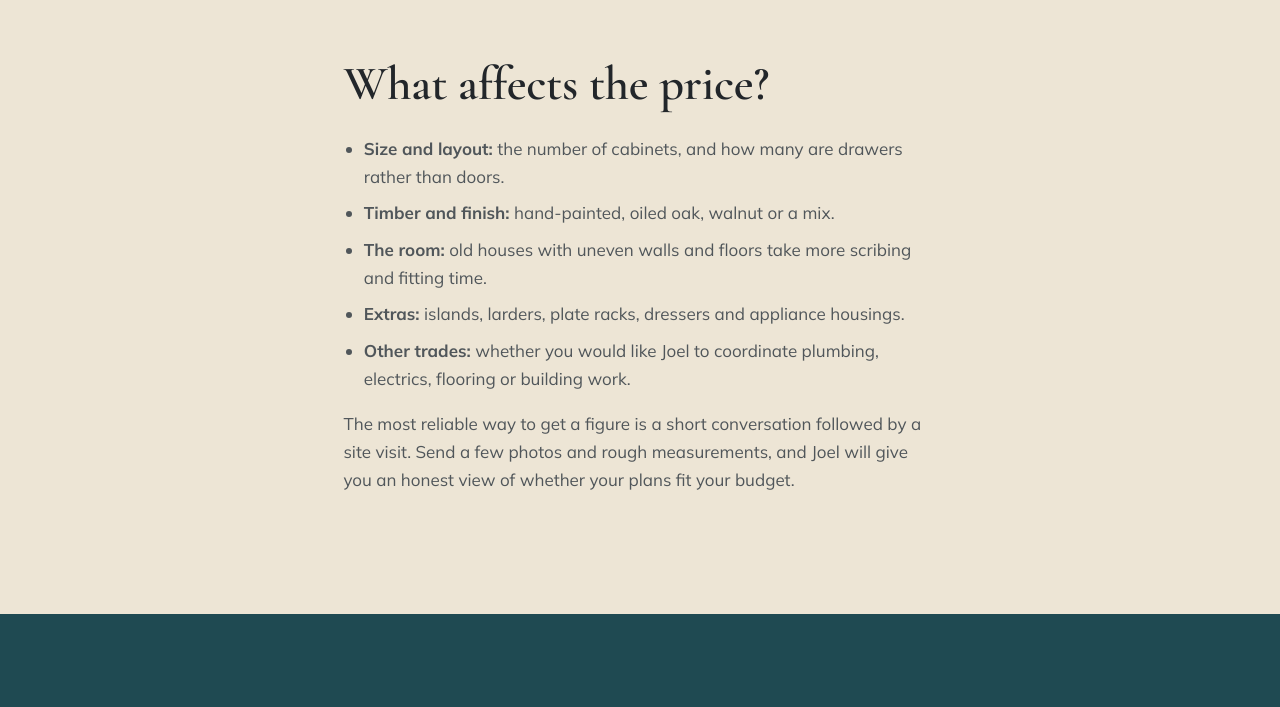
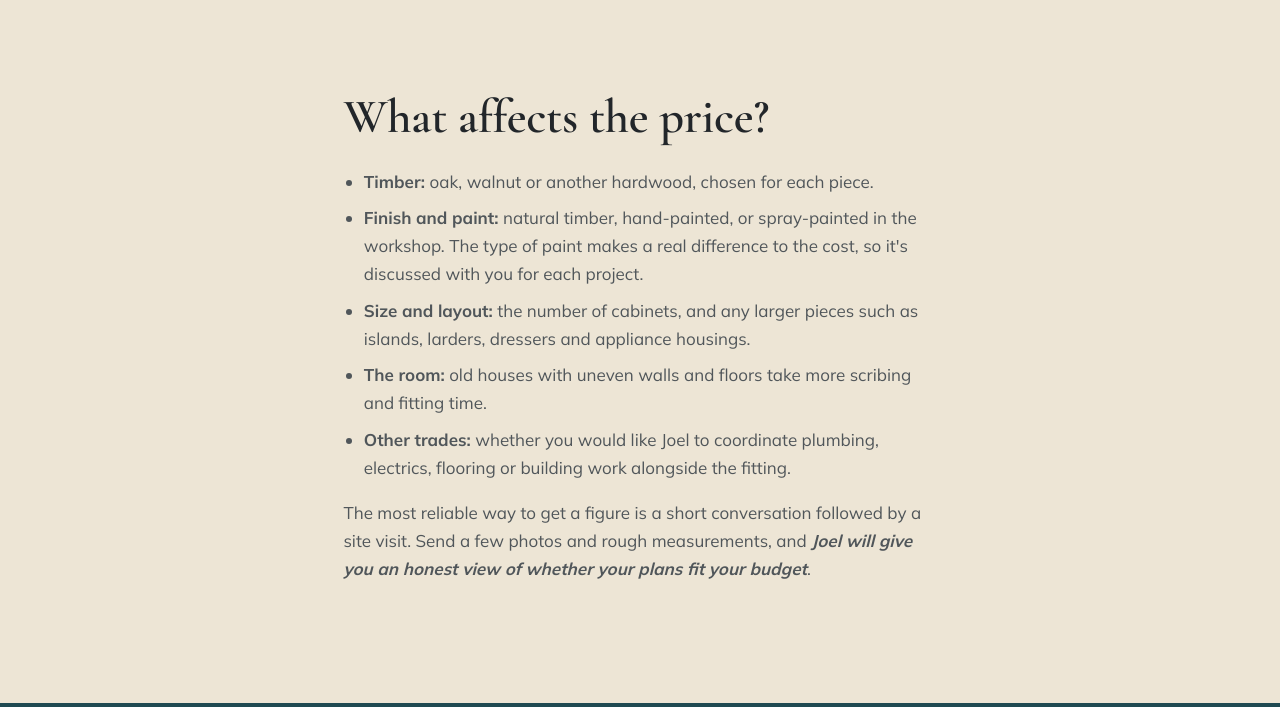
Before and after one commit to halfJobRob/joel-dyter, an Eleventy site: page src/prices.njk in a window 1280 px wide. Shown: the part 1160-1867 px from the top of the page. Built offline with nearby package versions, Linux system fonts and the light colour scheme; Eleventy itself is replaced by a stand-in of ours; files that its build step writes are made by us from their sources.

Commit message:
Prices page updated and new search description added

```diff
--- a/src/_data/pricing.json
+++ b/src/_data/pricing.json
@@ -1,6 +1,6 @@
 {
   "confirmed": true,
-  "intro": "Every piece is made to measure, so every quote is individual. These guide prices give you a sense of the investment before we talk.",
+  "intro": "Every piece is made to measure, so no two quotes are the same. These guide prices are a starting point, to help you plan before your first conversation with Joel.",
   "cabinets": [
     {
       "item": "Base cabinet, 600mm, with solid wood dovetailed drawer or door",
--- a/src/prices.njk
+++ b/src/prices.njk
@@ -2,7 +2,7 @@
 layout: layouts/base.njk
 title: Prices
 metaTitle: "Handmade Kitchen Prices & Guide Costs | Joel Dyter, Hebden Bridge"
-description: "Guide prices for handmade kitchens from Joel Dyter: cost per cabinet, per metre of worktop, and typical complete kitchen budgets."
+description: "How much does a handmade kitchen cost? Guide prices per cabinet and per metre of worktop from Joel Dyter, cabinet maker in Hebden Bridge, and what affects the price."
 permalink: /prices/
 ---
 <header class="page-hero page-hero--plain">
@@ -21,13 +21,13 @@ permalink: /prices/
   <div class="container narrow prose">
     <h2 class="section-title">What affects the price?</h2>
     <ul>
-      <li><strong>Size and layout:</strong> the number of cabinets, and how many are drawers rather than doors.</li>
-      <li><strong>Timber and finish:</strong> hand-painted, oiled oak, walnut or a mix.</li>
+      <li><strong>Timber:</strong> oak, walnut or another hardwood, chosen for each piece.</li>
+      <li><strong>Finish and paint:</strong> natural timber, hand-painted, or spray-painted in the workshop. The type of paint makes a real difference to the cost, so it's discussed with you for each project.</li>
+      <li><strong>Size and layout:</strong> the number of cabinets, and any larger pieces such as islands, larders, dressers and appliance housings.</li>
       <li><strong>The room:</strong> old houses with uneven walls and floors take more scribing and fitting time.</li>
-      <li><strong>Extras:</strong> islands, larders, plate racks, dressers and appliance housings.</li>
-      <li><strong>Other trades:</strong> whether you would like Joel to coordinate plumbing, electrics, flooring or building work.</li>
+      <li><strong>Other trades:</strong> whether you would like Joel to coordinate plumbing, electrics, flooring or building work alongside the fitting.</li>
     </ul>
-    <p>The most reliable way to get a figure is a short conversation followed by a site visit. Send a few photos and rough measurements, and Joel will give you an honest view of whether your plans fit your budget.</p>
+    <p>The most reliable way to get a figure is a short conversation followed by a site visit. Send a few photos and rough measurements, and <strong><em>Joel will give you an honest view of whether your plans fit your budget</em></strong>.</p>
   </div>
 </section>
 {% include "partials/cta.njk" %}
```
